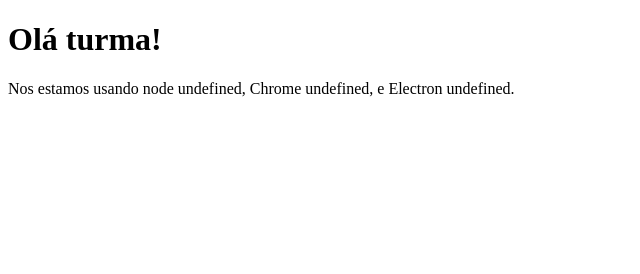
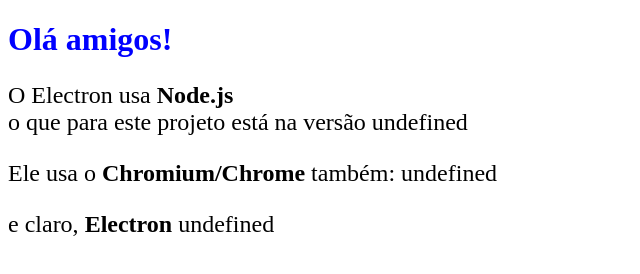
Before and after one commit to kampgen/electronExample, an Electron app: page index.html in a window 800 px wide. Shown: the whole page, without its empty margins (0-640 px from the left). Drawn offline with Linux system fonts and the light colour scheme.

Commit message:
Correçoes

```diff
--- a/index.html
+++ b/index.html
@@ -1,13 +1,33 @@
 <!DOCTYPE html>
 <html>
-  <head>
+
+<head>
     <meta charset="UTF-8">
     <title>Olá Mundo!</title>
-  </head>
-  <body>
-    <h1>Olá turma!</h1>
-    Nos estamos usando node <script>document.write(process.versions.node)</script>,
-    Chrome <script>document.write(process.versions.chrome)</script>,
-    e Electron <script>document.write(process.versions.electron)</script>.
-  </body>
+    <style>
+        h1 {
+            color: blue;
+        }
+
+        p {
+            font-size: 150%;
+        }
+    </style>
+</head>
+
+<body>
+    <h1>Olá amigos!</h1>
+    <p>
+        O Electron usa <strong>Node.js</strong><br>
+        o que para este projeto está na versão
+        <script>document.write(process.versions.node)</script>
+    </p>
+    <p>Ele usa o <strong>Chromium/Chrome</strong> também:
+        <script>document.write(process.versions.chrome)</script>
+    </p>
+    <p>e claro, <strong>Electron</strong>
+        <script>document.write(process.versions.electron)</script>
+    </p>
+</body>
+
 </html>
--- a/index.js
+++ b/index.js
@@ -15,4 +15,5 @@
     })
 }
 
+
 app.on('ready', createWindow)
```
